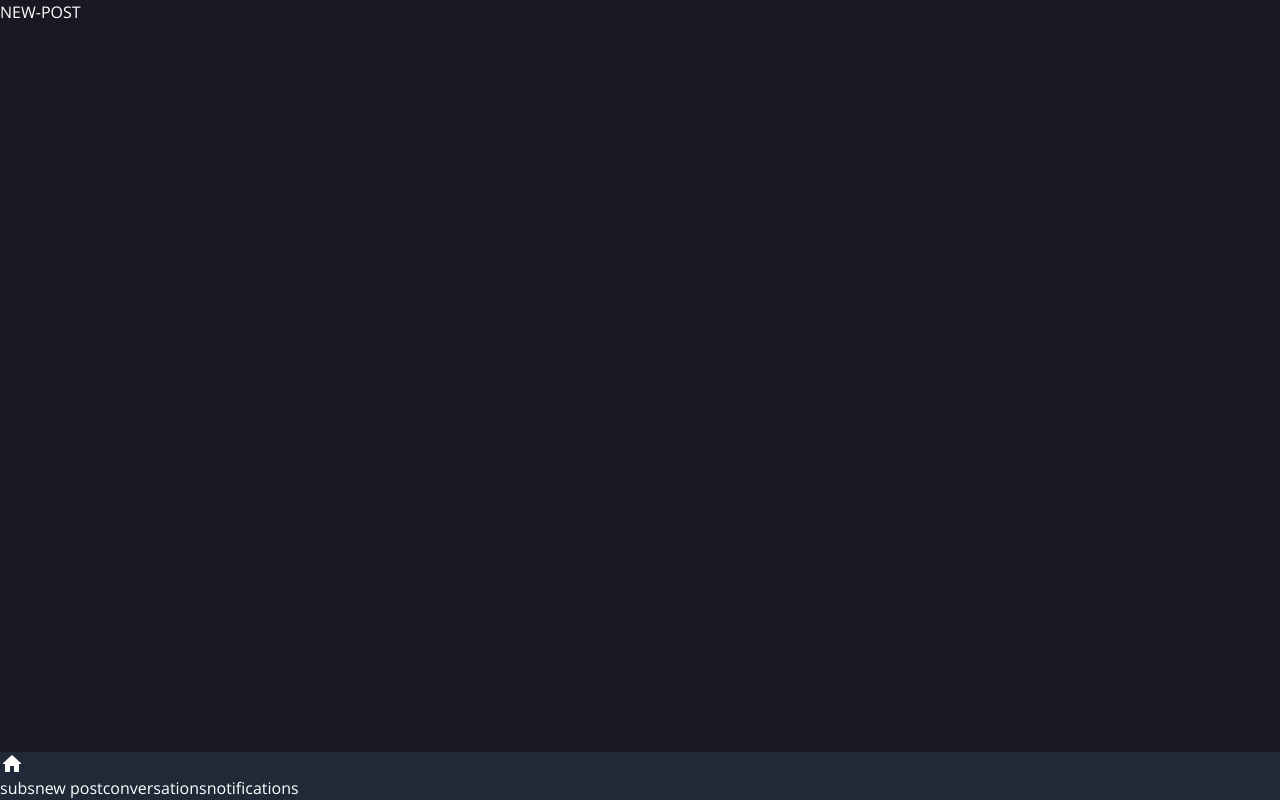
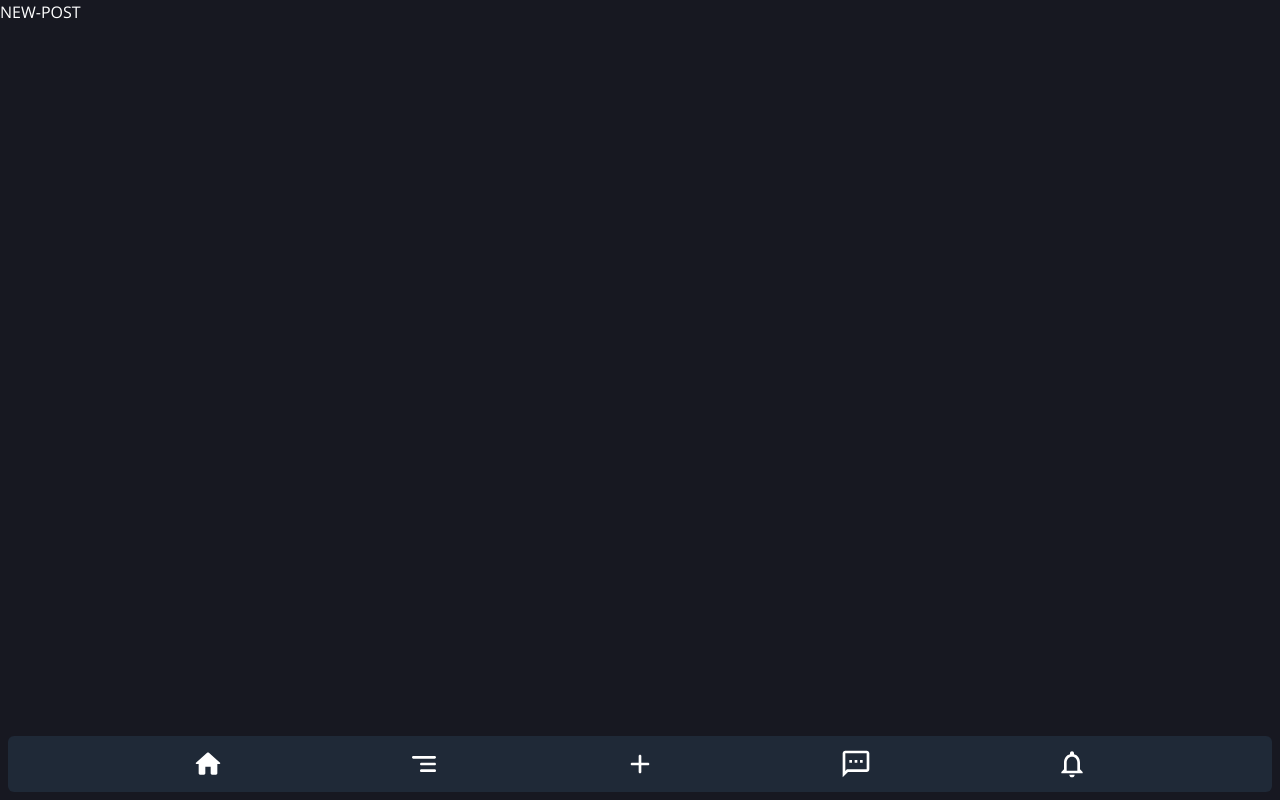
Before and after one commit to Flamz23/reddit-clone, a Vue app: page /newPost in a window 1280 px wide. Built offline with nearby package versions, Linux system fonts and the light colour scheme.

Commit message:
added nav bar icons

```diff
--- a/src/components/navBar.vue
+++ b/src/components/navBar.vue
@@ -1,12 +1,55 @@
 <template>
-  <div class="w-full fixed left-0 bottom-0 bg-gray-800 text-white">
-    <router-link to="/">
-      <img src="../assets/material_homebutton_white_24dp.svg" alt="" />
-    </router-link>
-    <router-link to="/subscriptions">subs</router-link>
-    <router-link to="/newPost">new post</router-link>
-    <router-link to="/conversations">conversations</router-link>
-    <router-link to="/notifications">notifications</router-link>
+  <div class="w-full fixed left-0 bottom-0">
+    <div
+      class="
+        flex
+        h-14
+        m-2
+        rounded-md
+        items-center
+        place-content-evenly
+        bg-gray-800
+        text-white
+      "
+    >
+      <router-link to="/">
+        <svg viewBox="0 0 24 24" width="32px" class="fill-current text-white">
+          <path
+            d="M10 19v-5h4v5c0 .55.45 1 1 1h3c.55 0 1-.45 1-1v-7h1.7c.46 0 .68-.57.33-.87L12.67
+            3.6c-.38-.34-.96-.34-1.34 0l-8.36 7.53c-.34.3-.13.87.33.87H5v7c0 .55.45 1 1 1h3c.55 0 1-.45 1-1z"
+          />
+        </svg>
+      </router-link>
+      <router-link to="/subscriptions">
+        <svg viewBox="0 0 24 24" width="32px" class="fill-current text-white">
+          <path
+            d="M10,18h10c0.55,0,1-0.45,1-1v0c0-0.55-0.45-1-1-1H10c-0.55,0-1,0.45-1,1v0C9,17.55,9.45,18,10,18z M3,7L3,7 c0,0.55,0.45,1,1,1h16c0.55,0,1-0.45,
+            1-1v0c0-0.55-0.45-1-1-1H4C3.45,6,3,6.45,3,7z M10,13h10c0.55,0,1-0.45,1-1v0 c0-0.55-0.45-1-1-1H10c-0.55,0-1,0.45-1,1v0C9,12.55,9.45,13,10,13z"
+          />
+        </svg>
+      </router-link>
+      <router-link to="/newPost">
+        <svg viewBox="0 0 24 24" width="32px" class="fill-current text-white">
+          <path
+            d="M18 13h-5v5c0 .55-.45 1-1 1s-1-.45-1-1v-5H6c-.55 0-1-.45-1-1s.45-1 1-1h5V6c0-.55.45-1 1-1s1 .45 1 1v5h5c.55 0 1 .45 1 1s-.45 1-1 1z"
+          />
+        </svg>
+      </router-link>
+      <router-link to="/conversations">
+        <svg viewBox="0 0 24 24" width="32px" class="fill-current text-white">
+          <path
+            d="M20 2H4c-1.1 0-2 .9-2 2v18l4-4h14c1.1 0 2-.9 2-2V4c0-1.1-.9-2-2-2zm0 14H5.17L4 17.17V4h16v12zM7 9h2v2H7zm8 0h2v2h-2zm-4 0h2v2h-2z"
+          />
+        </svg>
+      </router-link>
+      <router-link to="/notifications">
+        <svg viewBox="0 0 24 24" width="32px" class="fill-current text-white">
+          <path
+            d="M12 22c1.1 0 2-.9 2-2h-4c0 1.1.9 2 2 2zm6-6v-5c0-3.07-1.63-5.64-4.5-6.32V4c0-.83-.67-1.5-1.5-1.5s-1.5.67-1.5 1.5v.68C7.64 5.36 6 7.92 6 11v5l-2 2v1h16v-1l-2-2zm-2 1H8v-6c0-2.48 1.51-4.5 4-4.5s4 2.02 4 4.5v6z"
+          />
+        </svg>
+      </router-link>
+    </div>
   </div>
 </template>
 
```
Also changed, not shown: src/assets/material_homebutton_white_24dp.svg (deleted).
